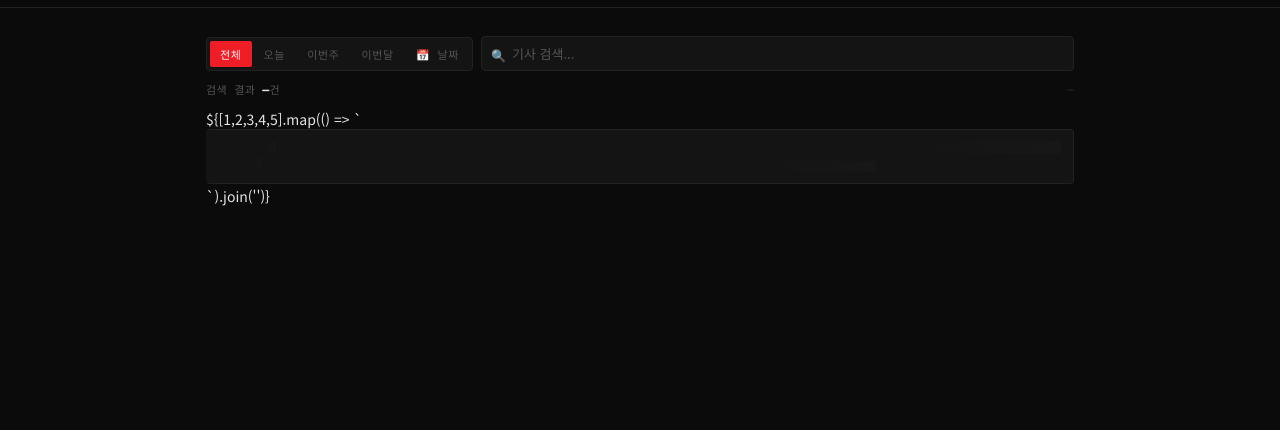
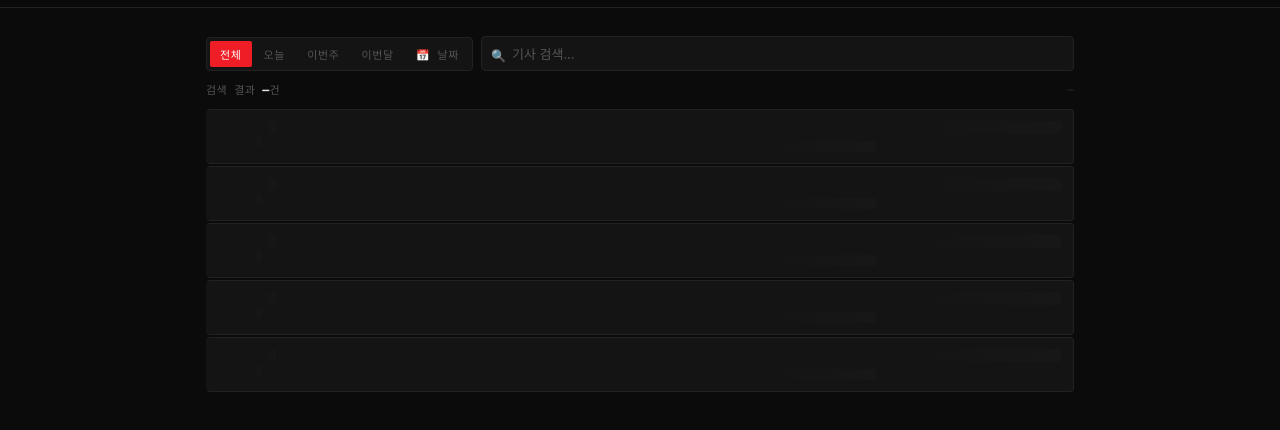
Before and after one commit to unevie/cosmaxpr, a website: page public/index.html in a window 1280 px wide. Shown: the part 44-474 px from the top of the page. Drawn offline with Linux system fonts and the light colour scheme.

Commit message:
fix: remove template literal from static HTML skeleton

```diff
--- a/public/index.html
+++ b/public/index.html
@@ -698,17 +698,11 @@
   <!-- Article list -->
   <div id="article-list">
     <div id="skeleton">
-      ${[1,2,3,4,5].map(() => `
-      <div class="skel-item">
-        <div>
-          <div class="skel-time skeleton"></div>
-          <div class="skel-pub skeleton" style="margin-top:4px"></div>
-        </div>
-        <div>
-          <div class="skel-line1 skeleton"></div>
-          <div class="skel-line2 skeleton"></div>
-        </div>
-      </div>`).join('')}
+      <div class="skel-item"><div><div class="skel-time skeleton"></div><div class="skel-pub skeleton" style="margin-top:4px"></div></div><div><div class="skel-line1 skeleton"></div><div class="skel-line2 skeleton"></div></div></div>
+      <div class="skel-item"><div><div class="skel-time skeleton"></div><div class="skel-pub skeleton" style="margin-top:4px"></div></div><div><div class="skel-line1 skeleton"></div><div class="skel-line2 skeleton"></div></div></div>
+      <div class="skel-item"><div><div class="skel-time skeleton"></div><div class="skel-pub skeleton" style="margin-top:4px"></div></div><div><div class="skel-line1 skeleton"></div><div class="skel-line2 skeleton"></div></div></div>
+      <div class="skel-item"><div><div class="skel-time skeleton"></div><div class="skel-pub skeleton" style="margin-top:4px"></div></div><div><div class="skel-line1 skeleton"></div><div class="skel-line2 skeleton"></div></div></div>
+      <div class="skel-item"><div><div class="skel-time skeleton"></div><div class="skel-pub skeleton" style="margin-top:4px"></div></div><div><div class="skel-line1 skeleton"></div><div class="skel-line2 skeleton"></div></div></div>
     </div>
   </div>
 
```
